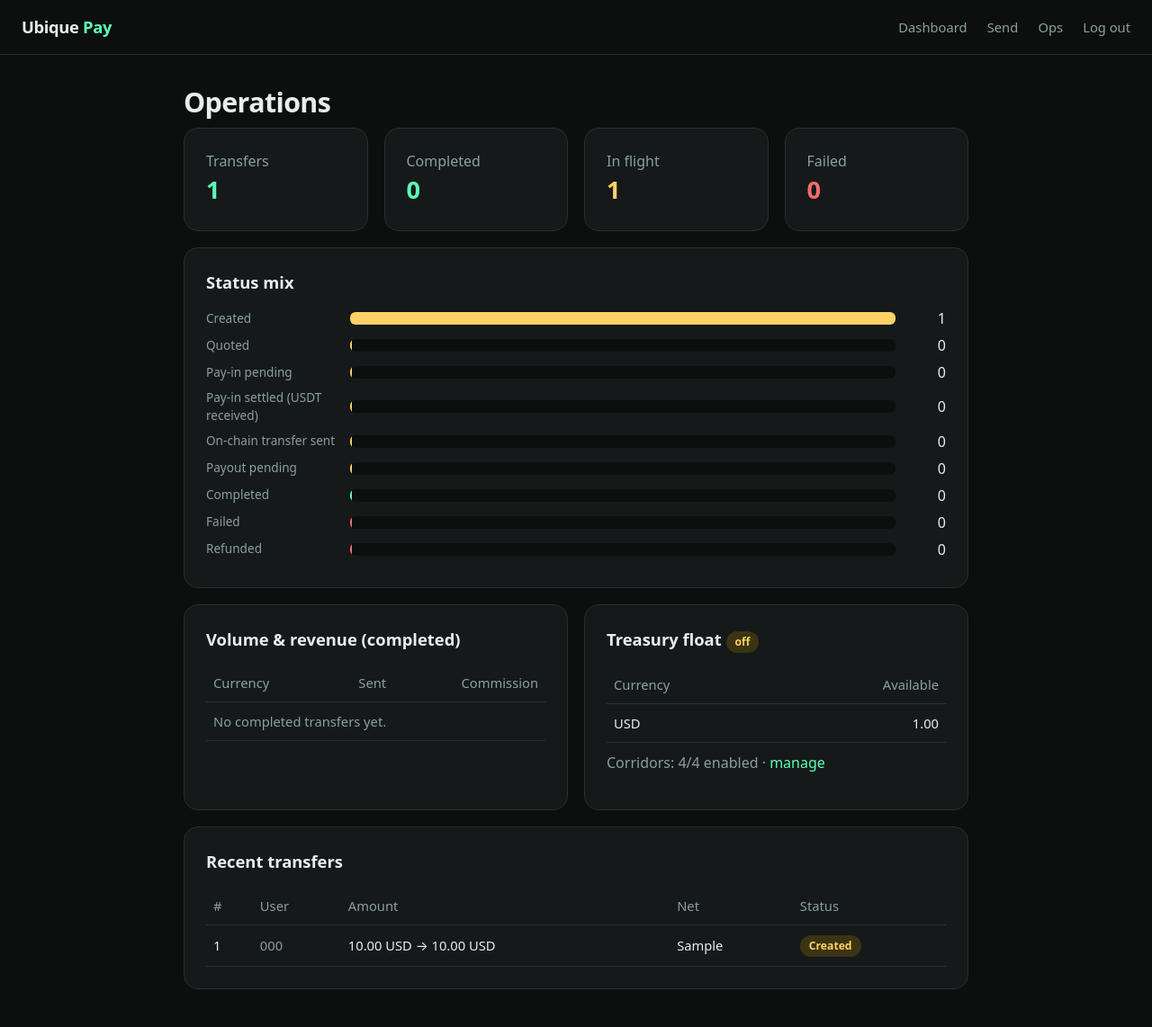
After one commit to qiyascc/ubique-pay, a Django app: page /ops/ in a window 1280 px wide. The commit adds this page. Shown: the whole page at 90% size. Run offline with Django 5.2, Linux system fonts and the light colour scheme; a user stored in the database is signed in; data comes from the database, SQL or seed files in the repository; tables that the repository leaves empty hold one stand-in row (values such as "Sample post"); parts of the project's set-up code (start-up, migrations or seed data) failed here and were passed over.

Commit message:
Add staff operations dashboard at /ops/
A staff-only dashboard showing live KPIs: transfer counts by status, a status
mix bar, completed volume + commission revenue per currency, treasury floats
(with liquidity-enforcement state), corridor counts and recent transfers. Built
with server-rendered Django + inline-styled bars (no JS), linked from the nav
for staff and from the admin-managed corridors/treasury.

Tests: 36 passing (adds staff-access and non-staff-blocked checks).

```diff
--- a/ubique/web/templates/web/base.html
+++ b/ubique/web/templates/web/base.html
@@ -61,6 +61,7 @@
       {% if request.user.is_authenticated %}
         <a href="{% url 'web:dashboard' %}">Dashboard</a>
         <a href="{% url 'web:send' %}">Send</a>
+        {% if request.user.is_staff %}<a href="{% url 'web:ops' %}">Ops</a>{% endif %}
         <a href="{% url 'web:logout' %}">Log out</a>
       {% else %}
         <a href="{% url 'web:login' %}">Log in</a>
--- /dev/null
+++ b/ubique/web/templates/web/ops.html
@@ -0,0 +1,74 @@
+{% extends "web/base.html" %}
+{% block title %}Operations · Ubique Pay{% endblock %}
+{% block content %}
+<h1>Operations</h1>
+
+<div class="grid" style="grid-template-columns:repeat(4,1fr)">
+  <div class="panel"><div class="muted">Transfers</div><div class="kpi"><b>{{ total }}</b></div></div>
+  <div class="panel"><div class="muted">Completed</div><div class="kpi"><b style="color:var(--mint)">{{ completed }}</b></div></div>
+  <div class="panel"><div class="muted">In flight</div><div class="kpi"><b style="color:var(--warn)">{{ in_flight }}</b></div></div>
+  <div class="panel"><div class="muted">Failed</div><div class="kpi"><b style="color:var(--danger)">{{ failed }}</b></div></div>
+</div>
+
+<div class="panel">
+  <h2>Status mix</h2>
+  {% for s in status_rows %}
+    <div style="display:flex;align-items:center;gap:10px;margin:6px 0">
+      <div class="muted" style="width:150px;font-size:.85rem">{{ s.label }}</div>
+      <div style="flex:1;background:#0c0f0e;border-radius:6px;overflow:hidden">
+        <div style="width:{{ s.pct }}%;min-width:2px;height:14px;background:{% if s.value == 'completed' %}var(--mint){% elif s.value == 'failed' or s.value == 'refunded' %}var(--danger){% else %}var(--warn){% endif %}"></div>
+      </div>
+      <div style="width:46px;text-align:right">{{ s.n }}</div>
+    </div>
+  {% endfor %}
+</div>
+
+<div class="grid">
+  <div class="panel">
+    <h2>Volume &amp; revenue (completed)</h2>
+    <table>
+      <tr><th>Currency</th><th style="text-align:right">Sent</th><th style="text-align:right">Commission</th></tr>
+      {% for v in volume %}
+      <tr>
+        <td>{{ v.send_currency }}</td>
+        <td style="text-align:right">{{ v.total }}</td>
+        <td style="text-align:right" class="muted">
+          {% for r in revenue %}{% if r.send_currency == v.send_currency %}{{ r.total }}{% endif %}{% endfor %}
+        </td>
+      </tr>
+      {% empty %}<tr><td colspan="3" class="muted">No completed transfers yet.</td></tr>{% endfor %}
+    </table>
+  </div>
+  <div class="panel">
+    <h2>Treasury float {% if liquidity_enforced %}<span class="pill ok">enforced</span>{% else %}<span class="pill mid">off</span>{% endif %}</h2>
+    <table>
+      <tr><th>Currency</th><th style="text-align:right">Available</th></tr>
+      {% for b in treasury %}
+      <tr><td>{{ b.currency }}</td><td style="text-align:right">{{ b.available }}</td></tr>
+      {% empty %}<tr><td colspan="2" class="muted">No floats configured.</td></tr>{% endfor %}
+    </table>
+    <p class="muted" style="margin-top:10px">Corridors: {{ corridors_enabled }}/{{ corridors_total }} enabled ·
+      <a href="/admin/corridors/corridor/">manage</a></p>
+  </div>
+</div>
+
+<div class="panel">
+  <h2>Recent transfers</h2>
+  <table>
+    <tr><th>#</th><th>User</th><th>Amount</th><th>Net</th><th>Status</th></tr>
+    {% for t in recent %}
+    <tr>
+      <td>{{ t.id }}</td>
+      <td class="muted">{{ t.user.phone }}</td>
+      <td>{{ t.send_amount }} {{ t.send_currency }} → {{ t.receive_amount }} {{ t.receive_currency }}</td>
+      <td>{{ t.network }}</td>
+      <td>
+        {% if t.status == 'completed' %}<span class="pill ok">{{ t.get_status_display }}</span>
+        {% elif t.status == 'failed' or t.status == 'refunded' %}<span class="pill bad">{{ t.get_status_display }}</span>
+        {% else %}<span class="pill mid">{{ t.get_status_display }}</span>{% endif %}
+      </td>
+    </tr>
+    {% empty %}<tr><td colspan="5" class="muted">No transfers yet.</td></tr>{% endfor %}
+  </table>
+</div>
+{% endblock %}
--- a/ubique/web/urls.py
+++ b/ubique/web/urls.py
@@ -14,6 +14,7 @@ urlpatterns = [
     path("kyc/verify/", views.verify_kyc, name="verify_kyc"),
     path("send/", views.send, name="send"),
     path("transfers/<int:pk>/", views.transfer_detail, name="transfer_detail"),
+    path("ops/", views.ops_dashboard, name="ops"),
     # Telegram Mini App
     path("app/", views.miniapp, name="miniapp"),
     path("tonconnect-manifest.json", views.tonconnect_manifest, name="tonconnect_manifest"),
--- a/ubique/web/views.py
+++ b/ubique/web/views.py
@@ -2,10 +2,15 @@ import uuid
 
 from django.conf import settings
 from django.contrib import messages
+from django.contrib.admin.views.decorators import staff_member_required
 from django.contrib.auth import login, logout
 from django.contrib.auth.decorators import login_required
+from django.db.models import Count, Sum
 from django.http import JsonResponse
 from django.shortcuts import get_object_or_404, redirect, render
+
+from ubique.corridors.models import Corridor, TreasuryBalance
+from ubique.transfers.state import Status
 
 from ubique.accounts import otp
 from ubique.accounts.models import KycStatus, User
@@ -187,3 +192,47 @@ def tonconnect_manifest(request):
         "termsOfUseUrl": base + "/",
         "privacyPolicyUrl": base + "/",
     })
+
+
+@staff_member_required
+def ops_dashboard(request):
+    """Operations dashboard: volume, status mix, revenue, treasury, recent."""
+    from ubique.transfers.models import Transfer
+
+    qs = Transfer.objects.all()
+    total = qs.count()
+
+    status_counts = {row["status"]: row["n"]
+                     for row in qs.values("status").annotate(n=Count("id"))}
+    status_rows = []
+    for value, label in Status.choices:
+        n = status_counts.get(value, 0)
+        status_rows.append({
+            "label": label, "n": n,
+            "pct": round(100 * n / total) if total else 0,
+            "value": value,
+        })
+
+    completed = qs.filter(status=Status.COMPLETED)
+    volume = list(completed.values("send_currency").annotate(total=Sum("send_amount")))
+    revenue = list(completed.values("send_currency").annotate(total=Sum("commission")))
+    paid_out = list(completed.values("receive_currency").annotate(total=Sum("receive_amount")))
+
+    ctx = {
+        "total": total,
+        "completed": status_counts.get(Status.COMPLETED, 0),
+        "failed": status_counts.get(Status.FAILED, 0),
+        "in_flight": total - status_counts.get(Status.COMPLETED, 0)
+                     - status_counts.get(Status.FAILED, 0)
+                     - status_counts.get(Status.REFUNDED, 0),
+        "status_rows": status_rows,
+        "volume": volume,
+        "revenue": revenue,
+        "paid_out": paid_out,
+        "treasury": TreasuryBalance.objects.all(),
+        "corridors_enabled": Corridor.objects.filter(enabled=True).count(),
+        "corridors_total": Corridor.objects.count(),
+        "recent": qs.select_related("user")[:12],
+        "liquidity_enforced": settings.UBIQUE.get("LIQUIDITY_ENFORCED"),
+    }
+    return render(request, "web/ops.html", ctx)
```
Also changed, not shown: ubique/web/tests.py (+18 -0 lines), README.md.
